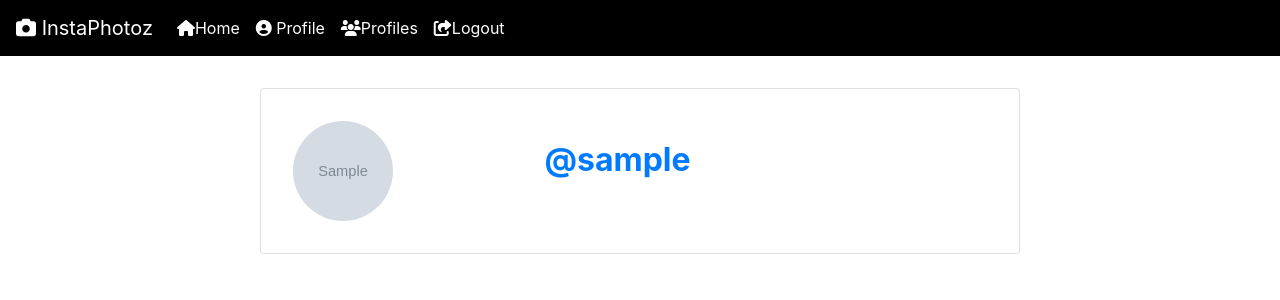
After one commit to JoyWambui/instaphotoz, a Django app: page /profiles/ in a window 1280 px wide. The commit adds this page. Shown: the top 300 px of the page. Run offline with Django 3.2, Linux system fonts and the light colour scheme; a user stored in the database is signed in; tables that the repository leaves empty hold one stand-in row (values such as "Sample post"); grey boxes marked "Sample" are stand-in pictures; some libraries are stand-ins or nearby versions.

Commit message:
Display all profiles

```diff
--- a/gallery/templates/base.html
+++ b/gallery/templates/base.html
@@ -18,19 +18,18 @@
     <script src="https://cdn.jsdelivr.net/npm/bootstrap@4.6.1/dist/js/bootstrap.bundle.min.js"
         integrity="sha384-fQybjgWLrvvRgtW6bFlB7jaZrFsaBXjsOMm/tB9LTS58ONXgqbR9W8oWht/amnpF"
         crossorigin="anonymous"></script>
+</head>
+
+<body>
+    {% include 'navbar.html' %}
+    {% block content %}
+    {%endblock%}
     {% block scripts %}
     <script src="https://code.jquery.com/jquery-3.6.0.min.js"
         integrity="sha256-/xUj+3OJU5yExlq6GSYGSHk7tPXikynS7ogEvDej/m4=" crossorigin="anonymous"></script>
     <script src="{%static 'js/image_details.js'%}"></script>
     {%bootstrap_javascript %}
     {% endblock %}
-
-</head>
-
-<body>
-    {% include 'navbar.html' %}
-    {% block content %}
-    {%endblock%}
 </body>
 
 </html>
--- a/gallery/templates/navbar.html
+++ b/gallery/templates/navbar.html
@@ -9,8 +9,8 @@
     <div class="collapse navbar-collapse" id="navbarNavAltMarkup">
         <div class="navbar-nav" style="color: #fff;">
             <a style="color: #fff;" class="nav-link" href="{%url 'index'%}"><span><i class='fas fa-home' style='font-size:1rem; color: #fff;'></i></span>Home</a>
-            <a style="color: #fff;" class="nav-link" href="{%url 'profile' request.user.id%}"><span><i class='fas fa-user-circle' style='font-size:1rem; color: #fff;'></i></span><strong> Profile</strong></a>
-            <a style="color: #fff;" class="nav-link" href="#">Pricing</a>
+            <a style="color: #fff;" class="nav-link" href="{%url 'profile' request.user.id%}"><span><i class='fas fa-user-circle' style='font-size:1rem; color: #fff;'></i></span> Profile</a>
+            <a style="color: #fff;" class="nav-link" href="{%url 'profiles' %}"><span><i class='fas fa-users' style='font-size:1rem; color: #fff;'></i></span>Profiles</a>
             <a style="color: #fff;" class="nav-link " href="{%url 'logout'%}"><span><i class='fas fa-share-square' style='font-size:1rem; color: #fff;'></i></span>Logout</a>
         </div>
     </div>
--- /dev/null
+++ b/gallery/templates/profiles.html
@@ -0,0 +1,36 @@
+{% extends 'base.html' %}
+
+{% block content %}
+<div class="container-fluid">
+    <div class="row">
+        <div class="col-sm-2">
+        </div>
+        <div class="col-sm-8">
+            {%for profile in profiles%}
+            <div class="card " style="margin: 2rem; padding: 2rem;">
+                <div class=" row no-gutters">
+                    <div class="col-md-4">
+                        {% if profile.profile_photo %}
+                        <img src="{{ profile.profile_photo.url }}" alt="Profile Photo" class="rounded-circle"
+                            width="100" height="100" />
+                        {%else%}
+                        <img src="https://cdn.pixabay.com/photo/2015/10/05/22/37/blank-profile-picture-973460_1280.png"
+                            alt="Profile Photo" class="rounded-circle" width="100" height="100" />
+                        {%endif%}
+                    </div>
+                    <div class="col-md-8">
+                        <div class="card-body">
+                            <h5 class="card-title" style="font-size: 2em;">
+                                <a href="{%url 'profile' profile.id%}"><strong>@{{profile.user.username}}</strong></a>
+                            </h5>
+                        </div>
+                    </div>
+                </div>
+
+            </div>
+            {%endfor%}
+        </div>
+        <div class="col-sm-2"></div>
+    </div>
+</div>
+{% endblock %}
--- a/gallery/urls.py
+++ b/gallery/urls.py
@@ -17,7 +17,7 @@ urlpatterns= [
     path('image/<int:id>/unlike/', views.unlike, name='unlike'),
     path('image/<int:id>/update/', views.update_image, name='updateImage'),
     path('image/<int:id>/delete/', views.delete_image, name='deleteImage'),
-
+    path('profiles/', views.profiles, name='profiles')
 
 
 
--- a/gallery/views.py
+++ b/gallery/views.py
@@ -178,3 +178,9 @@ def unlike(request,id):
     image.likes.remove(request.user)
 
     return redirect('imageDetail', id=id)
+
+@login_required(login_url='login')
+def profiles(request):
+    profiles = Profile.objects.all()
+
+    return render(request, 'profiles.html', {'profiles': profiles})
```
